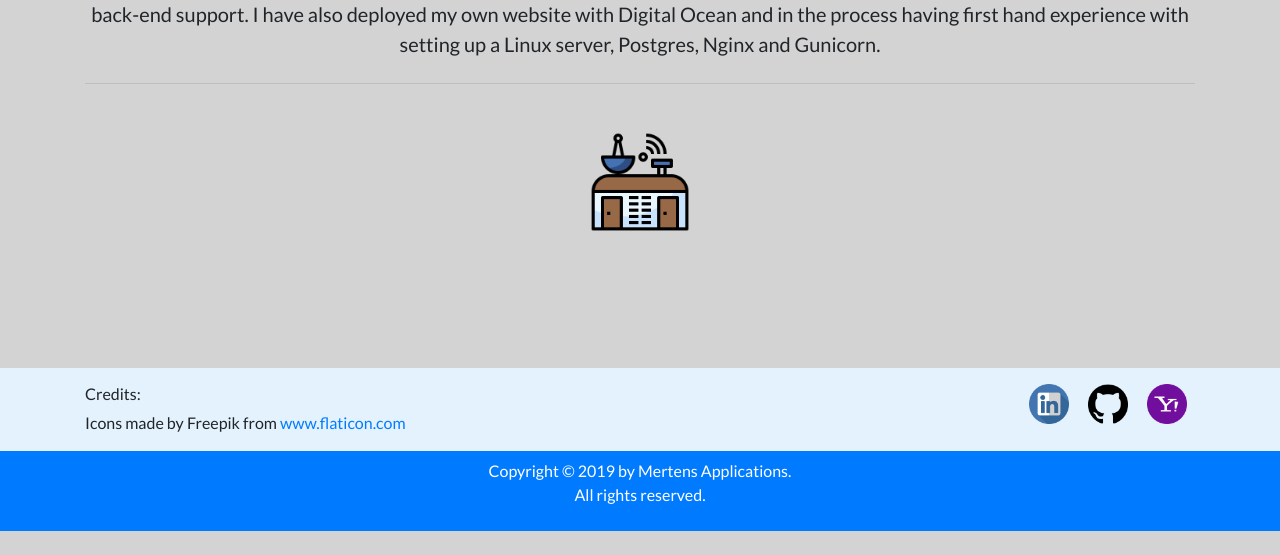
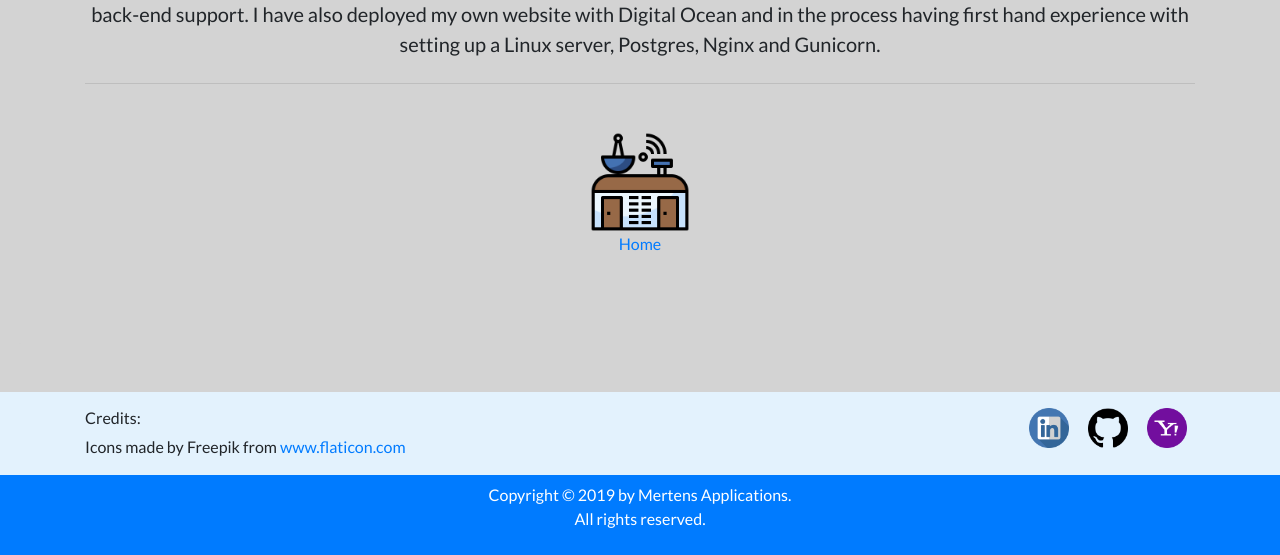
Before and after one commit to carlosmertens/myWebsite, a Django app: template portfolio/templates/portfolio/about.html in a window 1280 px wide. Shown: the part 828-1383 px from the top of the page. Before the commit the page ends 1359 px from the top, so only its background shows below. Run offline with Django 3.2, Linux system fonts and the light colour scheme; the template is opened without the code that fills it, so the values that code supplies are empty; some libraries are stand-ins or nearby versions.

Commit message:
Style home icon

```diff
--- a/portfolio/templates/portfolio/about.html
+++ b/portfolio/templates/portfolio/about.html
@@ -69,7 +69,9 @@
 
         <hr class="my-4" />
 
+        <div class="container">
           <div class="row d-flex justify-content-center">
+            <div class="col-sm p-4">
                 <a href="{% url 'homepage' %}" class="p-4"
                 ><img
                   src="{% static 'control-center.png' %}"
@@ -77,6 +79,10 @@
                   height="100"
                   width="100"
                 /></a>
+                <br>
+                <a href="{% url 'homepage' %}">Home</a>
+            </div>
+          </div>
         </div>
       </section>
     </main>
```
Lines whose indentation alone changed are shown as unchanged.
